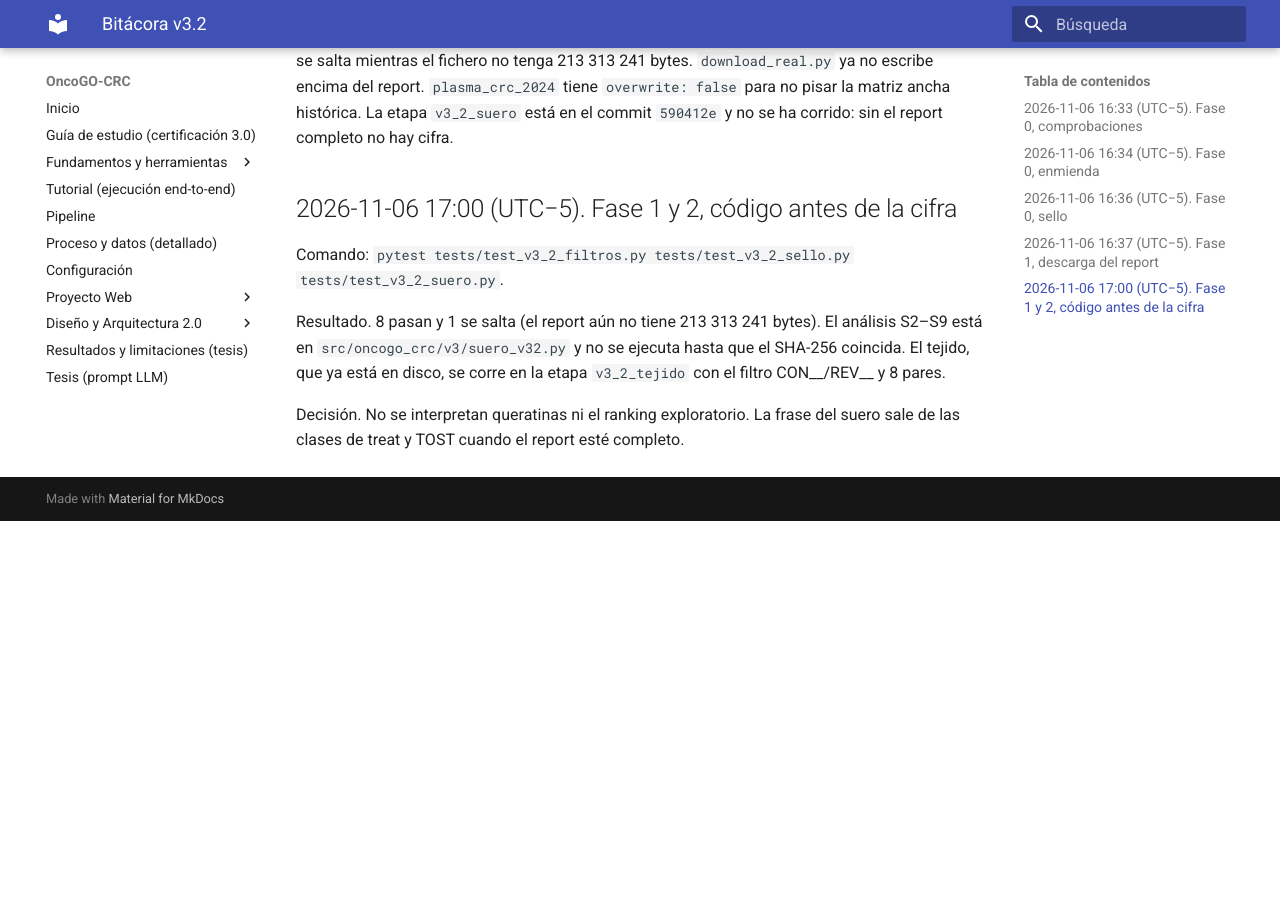
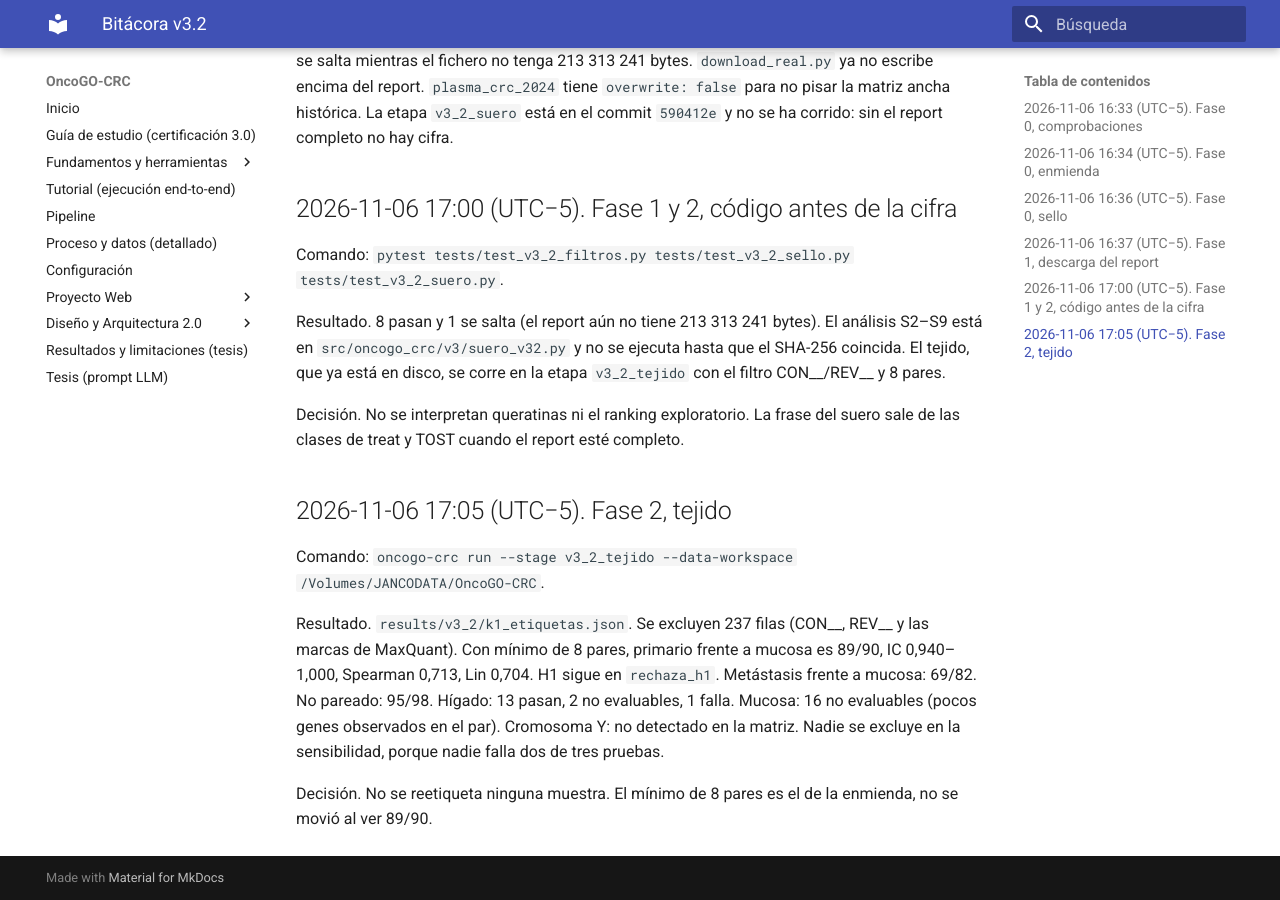
Before and after one commit to JancoDeveloper/OncoGO-CRC, an MkDocs documentation site: the page built from docs/bitacora_v3.md, in a window 1280 px wide and 900 px high, scrolled down 1231 px. Built offline with MkDocs 1.6.1 and Material for MkDocs 9.7.7, drawn with Linux system fonts in a browser that asks for light colours; before the commit the page ends 1752 px from its top, so only the background shows below that.

Commit message:
fix: tejido v3.2 recalcula R1 sin contaminantes y con 8 pares
Primario frente a mucosa queda en 89/90. H1 sigue rechazada. Nadie se reetiqueta.

Co-authored-by: Cursor <cursoragent@cursor.com>

```diff
--- a/docs/bitacora_v3.md
+++ b/docs/bitacora_v3.md
@@ -40,3 +40,11 @@ Comando: `pytest tests/test_v3_2_filtros.py tests/test_v3_2_sello.py tests/test_
 Resultado. 8 pasan y 1 se salta (el report aún no tiene 213 313 241 bytes). El análisis S2–S9 está en `src/oncogo_crc/v3/suero_v32.py` y no se ejecuta hasta que el SHA-256 coincida. El tejido, que ya está en disco, se corre en la etapa `v3_2_tejido` con el filtro CON__/REV__ y 8 pares.
 
 Decisión. No se interpretan queratinas ni el ranking exploratorio. La frase del suero sale de las clases de treat y TOST cuando el report esté completo.
+
+## 2026-11-06 17:05 (UTC−5). Fase 2, tejido
+
+Comando: `oncogo-crc run --stage v3_2_tejido --data-workspace /Volumes/JANCODATA/OncoGO-CRC`.
+
+Resultado. `results/v3_2/k1_etiquetas.json`. Se excluyen 237 filas (CON__, REV__ y las marcas de MaxQuant). Con mínimo de 8 pares, primario frente a mucosa es 89/90, IC 0,940–1,000, Spearman 0,713, Lin 0,704. H1 sigue en `rechaza_h1`. Metástasis frente a mucosa: 69/82. No pareado: 95/98. Hígado: 13 pasan, 2 no evaluables, 1 falla. Mucosa: 16 no evaluables (pocos genes observados en el par). Cromosoma Y: no detectado en la matriz. Nadie se excluye en la sensibilidad, porque nadie falla dos de tres pruebas.
+
+Decisión. No se reetiqueta ninguna muestra. El mínimo de 8 pares es el de la enmienda, no se movió al ver 89/90.
```
Also changed, not shown: 19 other files.
